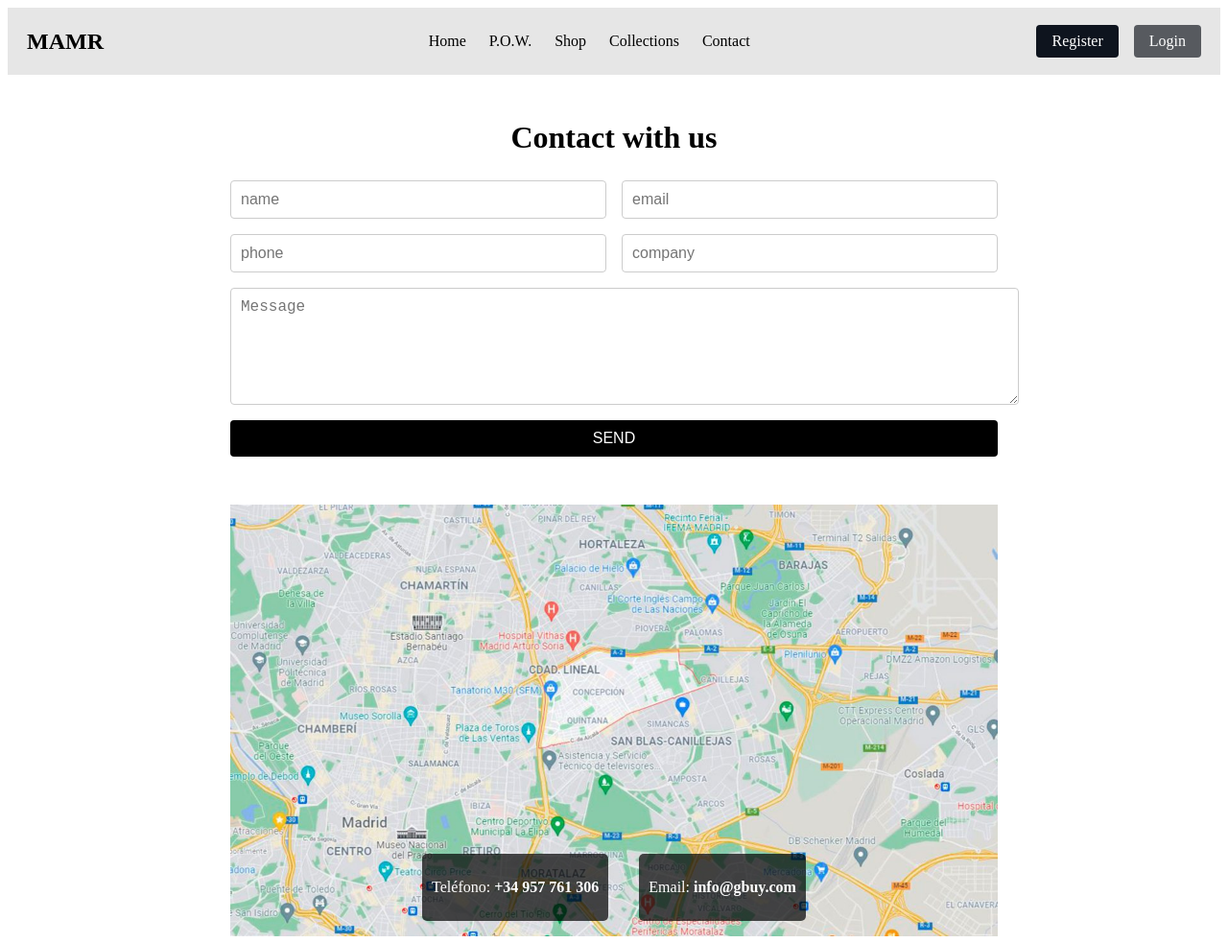
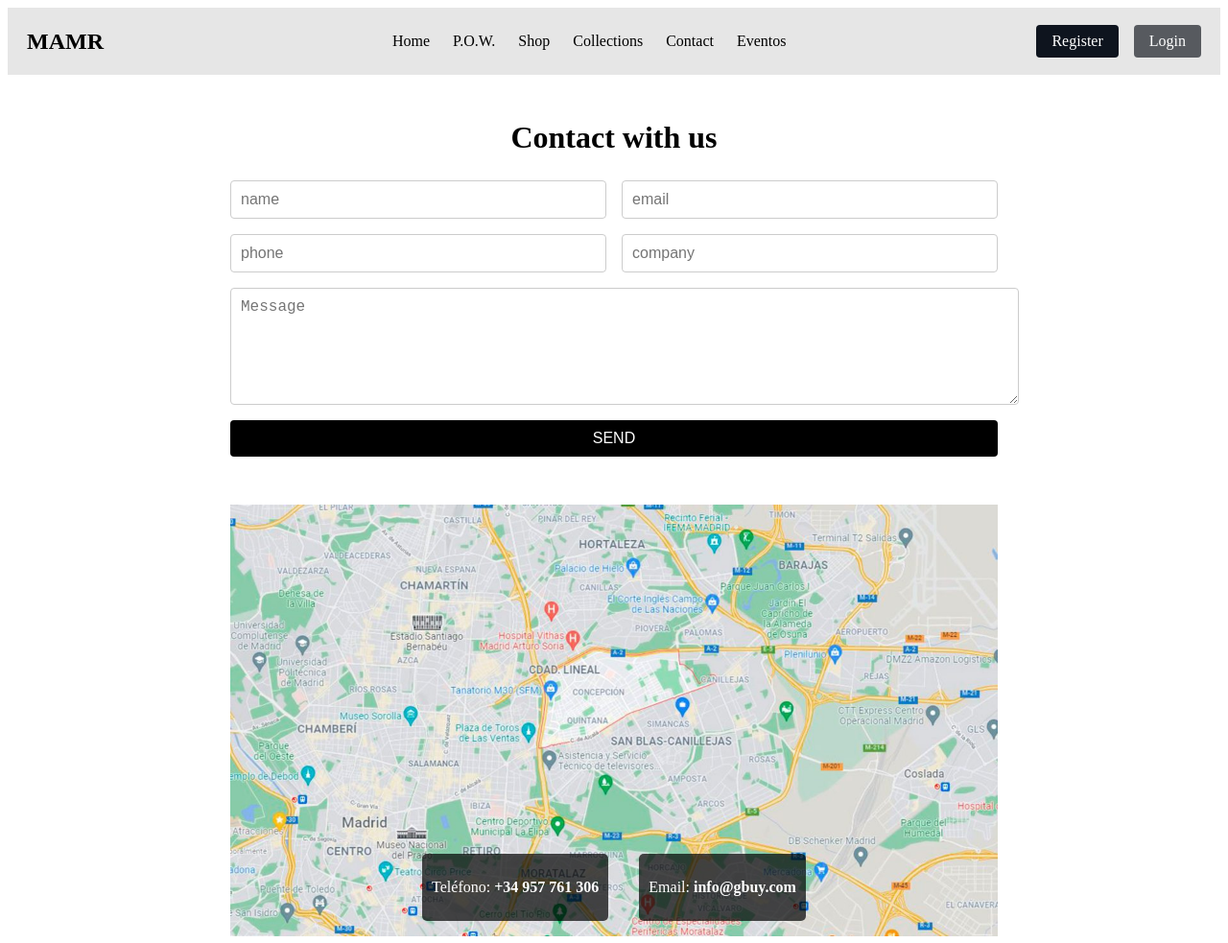
Before and after one commit to mmr0119/mmr0119.github.io, a website: page contact.html in a window 1280 px wide. Shown: the top 983 px of the page at 96% size. Drawn offline with Linux system fonts and the light colour scheme.

Commit message:
Navbar actualizado con eventos

```diff
--- a/contact.html
+++ b/contact.html
@@ -28,6 +28,7 @@
                 <li><a href="./shop.html">Shop</a></li>
                 <li><a href="./collections.html">Collections</a></li>
                 <li><a href="./contact.html">Contact</a></li>
+                <li><a href="./eventos.html">Eventos</a></li>
             </ul>
             <div class="auth-buttons">
                 <a href="./create_account.html" class="register">Register</a>
```
Also changed, not shown: collections.html (+1 -0 lines), create_account.html (+1 -0 lines), formulario_de_pago.html (+1 -0 lines), product_of_the_week.html (+1 -0 lines), shop.html (+1 -0 lines).
